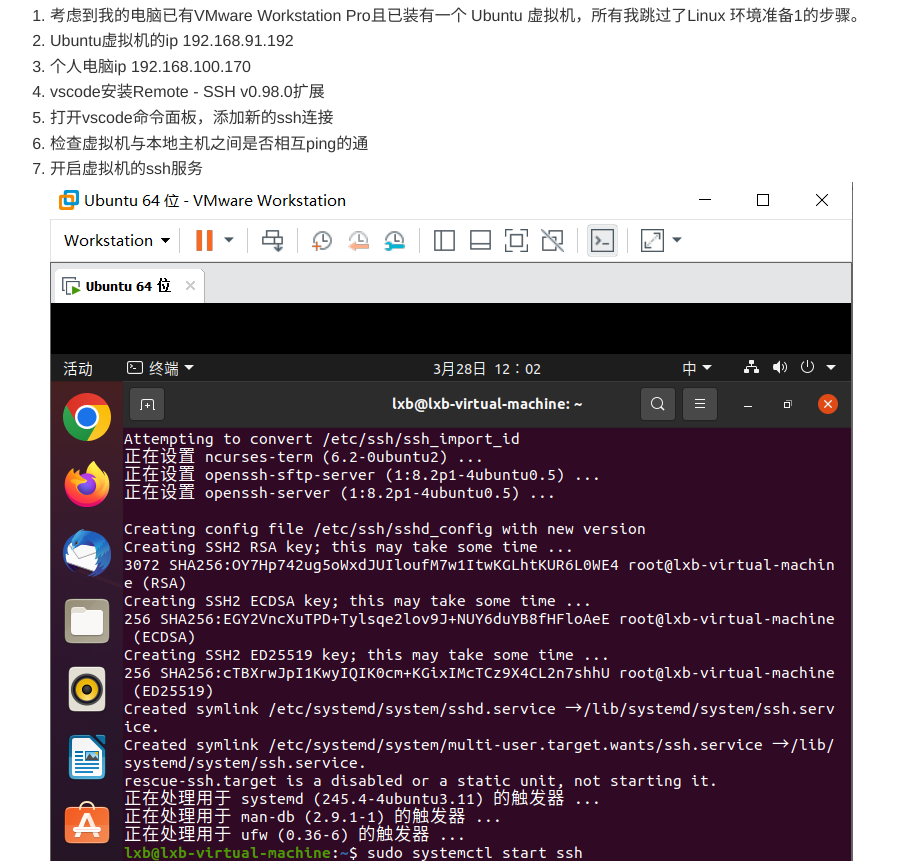
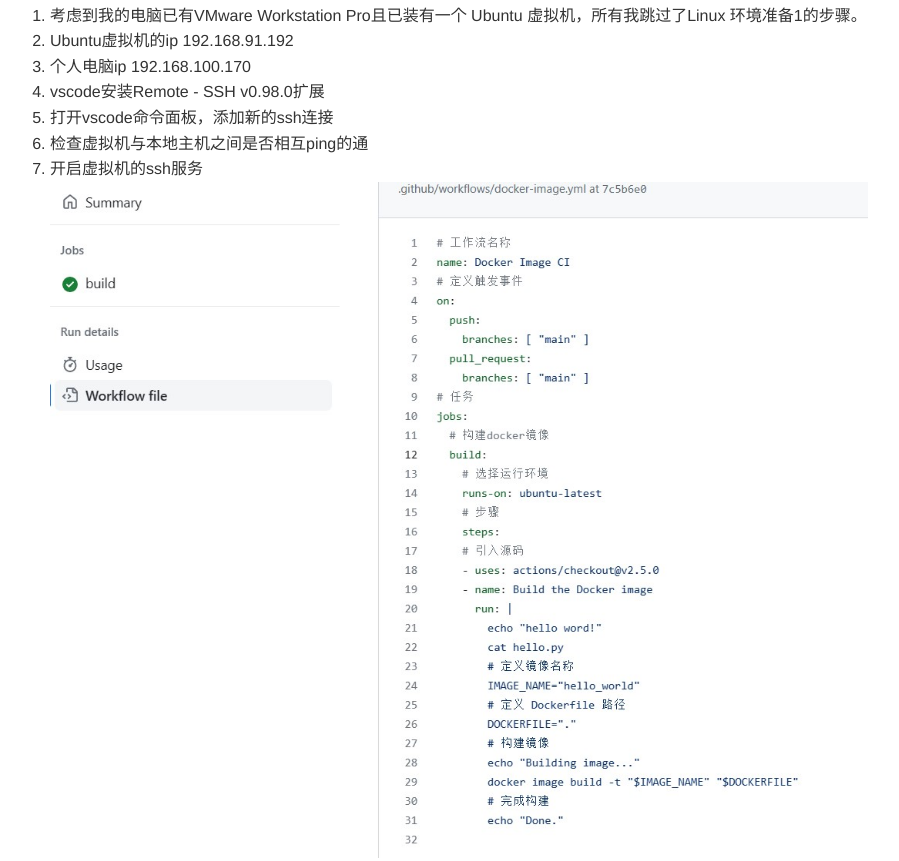
Before and after one commit to lunrenyi/lunrenyi.github.io, a plain HTML site: page index.html in a window 1280 px wide. Shown: the part 351-1212 px from the top of the page, without its empty margins (197-1096 px from the left). Drawn offline with nearby package versions, Linux system fonts and the light colour scheme.

Commit message:
Update index.html

```diff
--- a/index.html
+++ b/index.html
@@ -278,7 +278,7 @@ QQ&#x90AE;&#x7BB1;&#xFF1A;2863854515@qq.com</p>
 <li>&#x6253;&#x5F00;vscode&#x547D;&#x4EE4;&#x9762;&#x677F;&#xFF0C;&#x6DFB;&#x52A0;&#x65B0;&#x7684;ssh&#x8FDE;&#x63A5;</li>
 <li>&#x68C0;&#x67E5;&#x865A;&#x62DF;&#x673A;&#x4E0E;&#x672C;&#x5730;&#x4E3B;&#x673A;&#x4E4B;&#x95F4;&#x662F;&#x5426;&#x76F8;&#x4E92;ping&#x7684;&#x901A;</li>
 <li>&#x5F00;&#x542F;&#x865A;&#x62DF;&#x673A;&#x7684;ssh&#x670D;&#x52A1;<br>
-<img src="./img/linux%E7%8E%AF%E5%A2%83%E5%87%86%E5%A4%87/Ubuntu%E8%99%9A%E6%8B%9F%E6%9C%BA.jpg" alt="Ubuntu&#x865A;&#x62DF;&#x673A;"></li>
+<img src="./img/GitHub/脚本.jpg" alt="Ubuntu&#x865A;&#x62DF;&#x673A;"></li>
 <li>&#x6253;&#x5F00;vscode&#x547D;&#x4EE4;&#x9762;&#x677F;&#xFF0C;&#x8FDB;&#x884C;&#x8FDC;&#x7A0B;&#x8FDE;&#x63A5;</li>
 <li>&#x8FDE;&#x63A5;&#x6210;&#x529F;&#xFF0C;&#x6253;&#x5F00;&#x547D;&#x4EE4;&#x7EC8;&#x7AEF;<br>
 <img src="./img/linux%E7%8E%AF%E5%A2%83%E5%87%86%E5%A4%87/ssh%E8%BF%9C%E7%A8%8B%E8%BF%9E%E6%8E%A5.jpg" alt="ssh&#x8FDC;&#x7A0B;&#x8FDE;&#x63A5;"></li>
```
